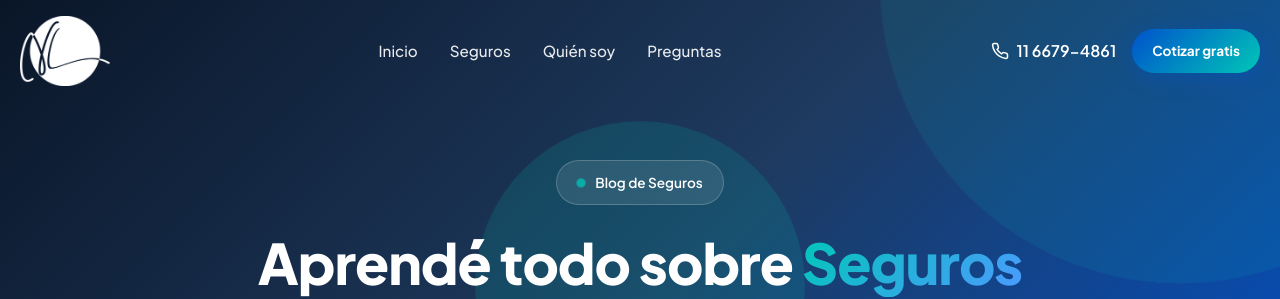
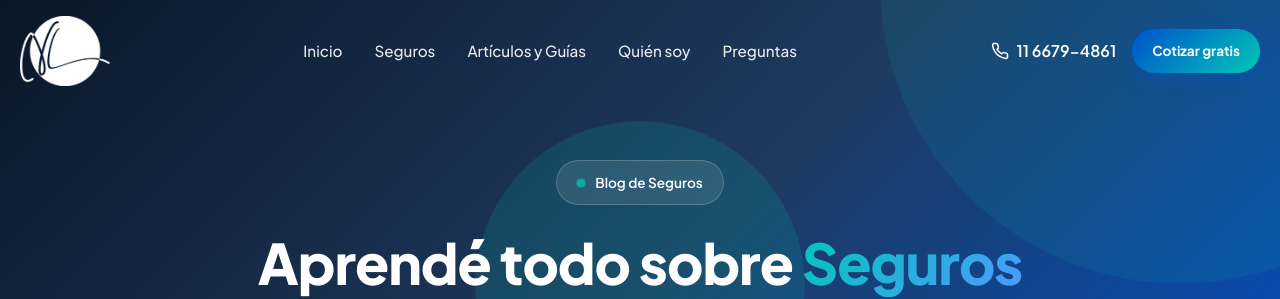
Before and after one commit to loboseguros/loboseguros, a Jekyll site: the page built from blog/index.html, in a window 1280 px wide. Shown: the top 299 px of the page. Built offline with Jekyll 4.4.1, drawn with Linux system fonts in a browser that asks for light colours.

Commit message:
Update default.html

```diff
--- a/_layouts/default.html
+++ b/_layouts/default.html
@@ -127,6 +127,7 @@
                 <nav class="header-nav">
                     <a href="https://www.loboseguros.com.ar/" class="nav-link">Inicio</a>
                     <a href="https://www.loboseguros.com.ar/#servicios" class="nav-link">Seguros</a>
+                    <a href="https://www.loboseguros.com.ar/blog/" class="nav-link">Artículos y Guías</a>
                     <a href="https://www.loboseguros.com.ar/sobre-mi.html" class="nav-link">Quién soy</a>
                     <a href="https://www.loboseguros.com.ar/preguntas.html" class="nav-link">Preguntas</a>
                 </nav>
```
